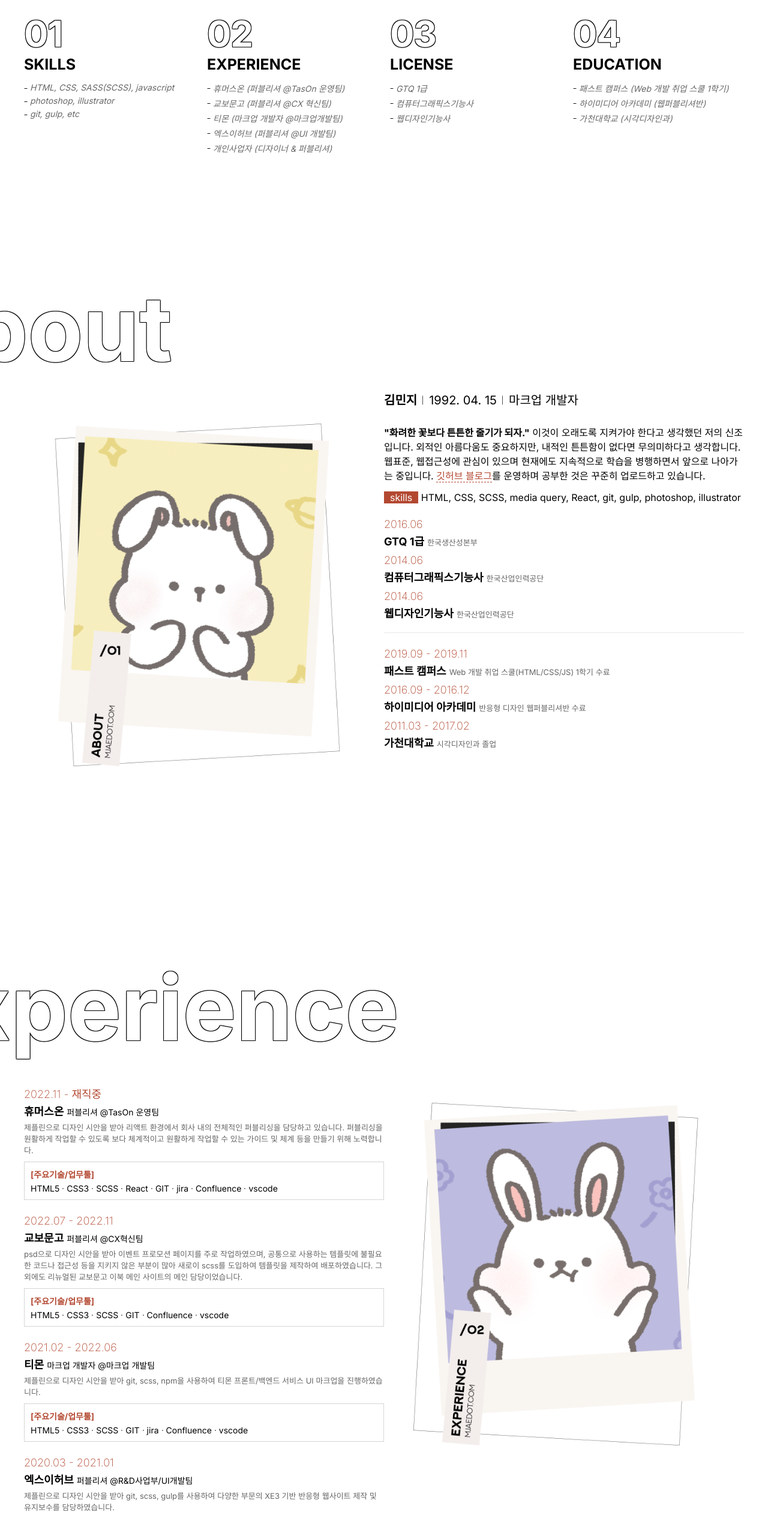
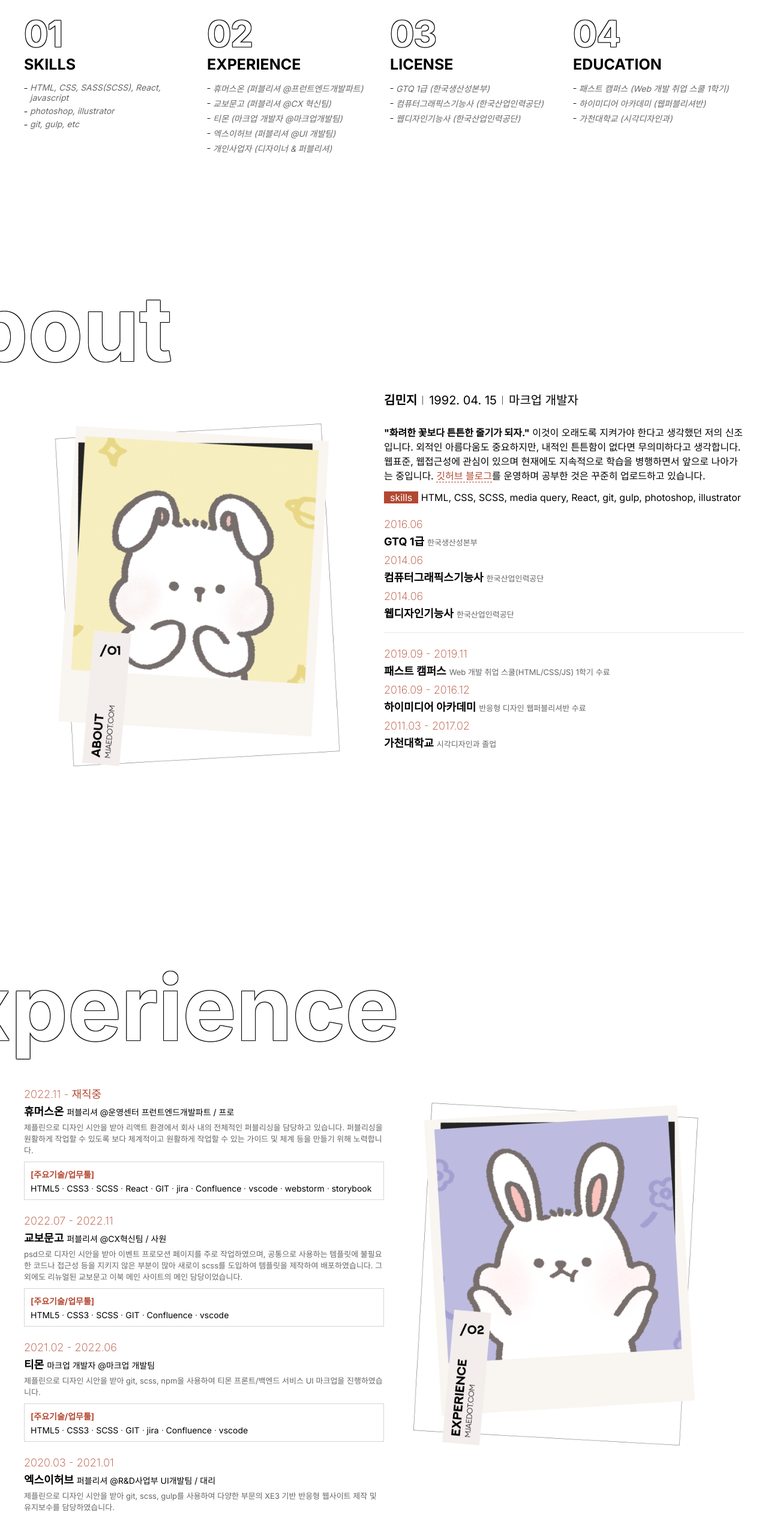
Before and after one commit to mjae404/portfolio2023, a React (Create React App) app: page / in a window 1280 px wide. Shown: the part 980-3510 px from the top of the page at 60% size. Built offline with nearby package versions, Linux system fonts and the light colour scheme.

Commit message:
fix: 팀 데이터 업데이트

```diff
--- a/src/assets/data/MpExperienceItemData.js
+++ b/src/assets/data/MpExperienceItemData.js
@@ -4,10 +4,10 @@ const MpExperienceItemData = [
         endDate: "재직중",
         company: "휴머스온",
         field: "퍼블리셔",
-        team: "TasOn 운영팀",
+        team: "운영센터 프런트엔드개발파트 / 프로",
         description: "제플린으로 디자인 시안을 받아 리액트 환경에서 회사 내의 전체적인 퍼블리싱을 담당하고 있습니다. 퍼블리싱을 원활하게 작업할 수 있도록 보다 체계적이고 원활하게 작업할 수 있는 가이드 및 체계 등을 만들기 위해 노력합니다.",
         skills: [
-            "HTML5", "CSS3", "SCSS", "React", "GIT", "jira", "Confluence", "vscode"
+            "HTML5", "CSS3", "SCSS", "React", "GIT", "jira", "Confluence", "vscode", "webstorm", "storybook"
         ]
     },
     {
@@ -15,7 +15,7 @@ const MpExperienceItemData = [
         endDate: "2022.11",
         company: "교보문고",
         field: "퍼블리셔",
-        team: "CX혁신팀",
+        team: "CX혁신팀 / 사원",
         description: "psd으로 디자인 시안을 받아 이벤트 프로모션 페이지를 주로 작업하였으며, 공통으로 사용하는 템플릿에 불필요한 코드나 접근성 등을 지키지 않은 부분이 많아 새로이 scss를 도입하여 템플릿을 제작하여 배포하였습니다. 그 외에도 리뉴얼된 교보문고 이북 메인 사이트의 메인 담당이었습니다.",
         skills: [
             "HTML5", "CSS3", "SCSS", "GIT", "Confluence", "vscode"
@@ -37,7 +37,7 @@ const MpExperienceItemData = [
         endDate: "2021.01",
         company: "엑스이허브",
         field: "퍼블리셔",
-        team: "R&D사업부/UI개발팀",
+        team: "R&D사업부 UI개발팀 / 대리",
         description: "제플린으로 디자인 시안을 받아 git, scss, gulp를 사용하여 다양한 부문의 XE3 기반 반응형 웹사이트 제작 및 유지보수를 담당하였습니다.",
         skills: [
             "HTML5", "CSS3", "SCSS", "jQuery", "GIT", "jira", "Confluence", "phpstorm"
--- a/src/assets/data/MpSummaryItemData.js
+++ b/src/assets/data/MpSummaryItemData.js
@@ -3,7 +3,7 @@ const MpSummaryItemData = [
         num: "01",
         name: "SKILLS",
         item: [
-            'HTML, CSS, SASS(SCSS), javascript',
+            'HTML, CSS, SASS(SCSS), React, javascript',
             'photoshop, illustrator',
             'git, gulp, etc'
         ]
@@ -12,7 +12,7 @@ const MpSummaryItemData = [
         num: "02",
         name: "EXPERIENCE",
         item: [
-            '휴머스온 (퍼블리셔 @TasOn 운영팀)',
+            '휴머스온 (퍼블리셔 @프런트엔드개발파트)',
             '교보문고 (퍼블리셔 @CX 혁신팀)',
             '티몬 (마크업 개발자 @마크업개발팀)',
             '엑스이허브 (퍼블리셔 @UI 개발팀)',
@@ -23,9 +23,9 @@ const MpSummaryItemData = [
         num: "03",
         name: "LICENSE",
         item: [
-            'GTQ 1급',
-            '컴퓨터그래픽스기능사',
-            '웹디자인기능사'
+            'GTQ 1급 (한국생산성본부)',
+            '컴퓨터그래픽스기능사 (한국산업인력공단)',
+            '웹디자인기능사 (한국산업인력공단)'
         ]
     },
     {
```
